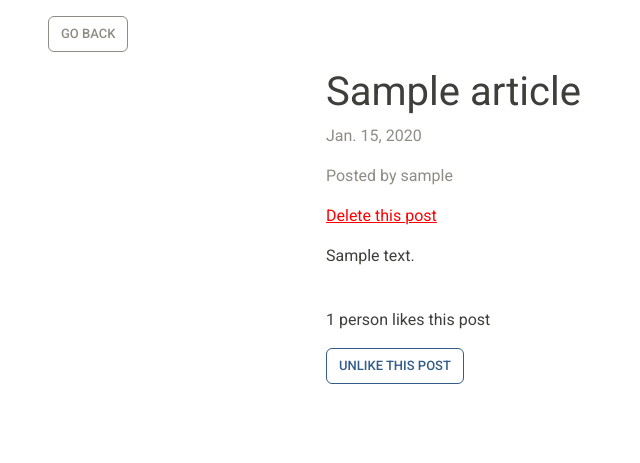
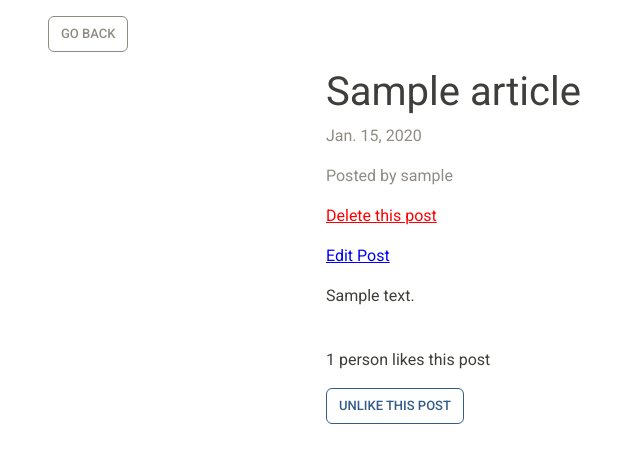
Before and after one commit to nutchoey/Django-Blog-Bootstrap, a Django app: page /1/ in a window 1280 px wide. Shown: the part 56-519 px from the top of the page, without its empty margins (0-640 px from the left). Run offline with Django 5.2, Linux system fonts and the light colour scheme; a user stored in the database is signed in; tables that the repository leaves empty hold one stand-in row (values such as "Sample post").

Commit message:
add UpdateArticleView

```diff
--- a/blog/templates/blog/post_detail.html
+++ b/blog/templates/blog/post_detail.html
@@ -18,6 +18,9 @@
             {% if request.user.username == object.author.username %}
                 <div class="pb-3">
                     <a style="color:red" href="{% url 'delete_post' object.pk %}">Delete this post</a>
+                </div>
+                <div class="pb-3">
+                    <a style="color:blue" href="{% url 'update_post' object.id %}">Edit Post</a>
                 </div>
             {% endif %}
 
--- a/blog/urls.py
+++ b/blog/urls.py
@@ -1,5 +1,5 @@
 from django.urls import path, include
-from .views import Index, ArticleDetailView, LikeArticle, DeleteArticleView, CreateArticleView
+from .views import Index, ArticleDetailView, LikeArticle, DeleteArticleView, CreateArticleView, UpdateArticleView
 
 urlpatterns = [
     path('tinymce/', include('tinymce.urls')),
@@ -8,5 +8,5 @@ urlpatterns = [
     path('like/<int:pk>/', LikeArticle.as_view(), name='like_article'),
     path('<int:pk>/delete', DeleteArticleView.as_view(), name='delete_post'),
     path('create/', CreateArticleView.as_view(), name='create_post'),
-
+    path('<int:pk>/update/', UpdateArticleView.as_view(), name='update_post'),
 ]
--- a/blog/views.py
+++ b/blog/views.py
@@ -1,6 +1,6 @@
 from django.shortcuts import render, redirect
 from django.views import View
-from django.views.generic import ListView, DetailView, DeleteView, CreateView
+from django.views.generic import ListView, DetailView, DeleteView, CreateView, UpdateView
 from .models import Article
 from django.urls import reverse_lazy
 from django.contrib.auth.mixins import LoginRequiredMixin, UserPassesTestMixin
@@ -52,3 +52,10 @@ class CreateArticleView(LoginRequiredMixin, CreateView):
     def form_valid(self, form):
         form.instance.author = self.request.user
         return super().form_valid(form)
+
+class UpdateArticleView(UpdateView):
+   model = Article
+   fields = ['title', 'content']
+   template_name = 'blog/post_update.html'
+   def get_success_url(self):
+        return reverse_lazy('post_detail', kwargs={'pk': self.object.pk})
```
Also changed, not shown: blog/templates/blog/post_update.html (added, +12 -0 lines).
